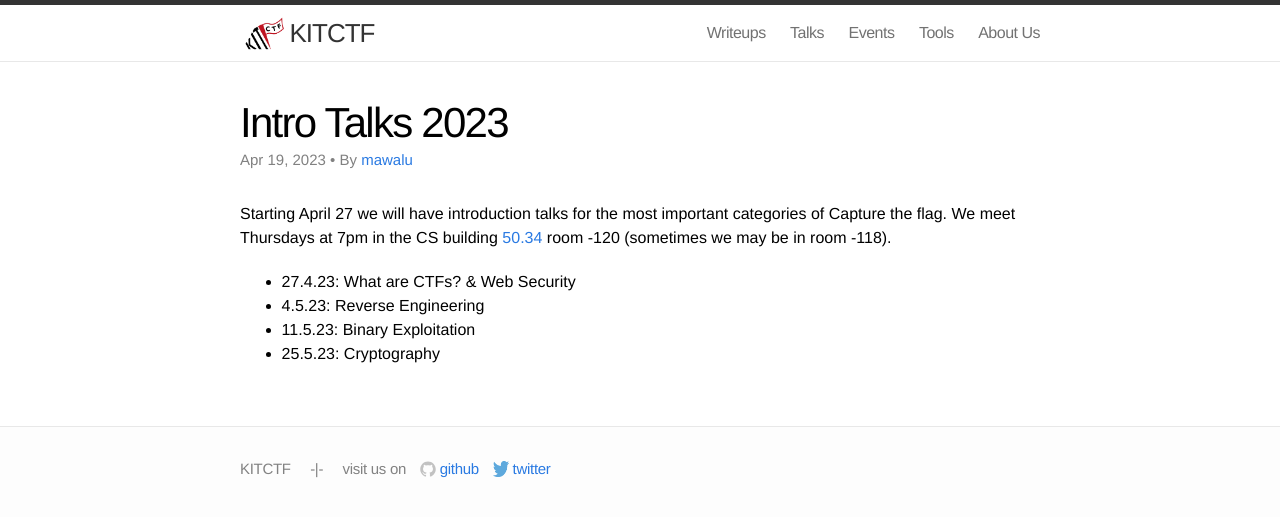
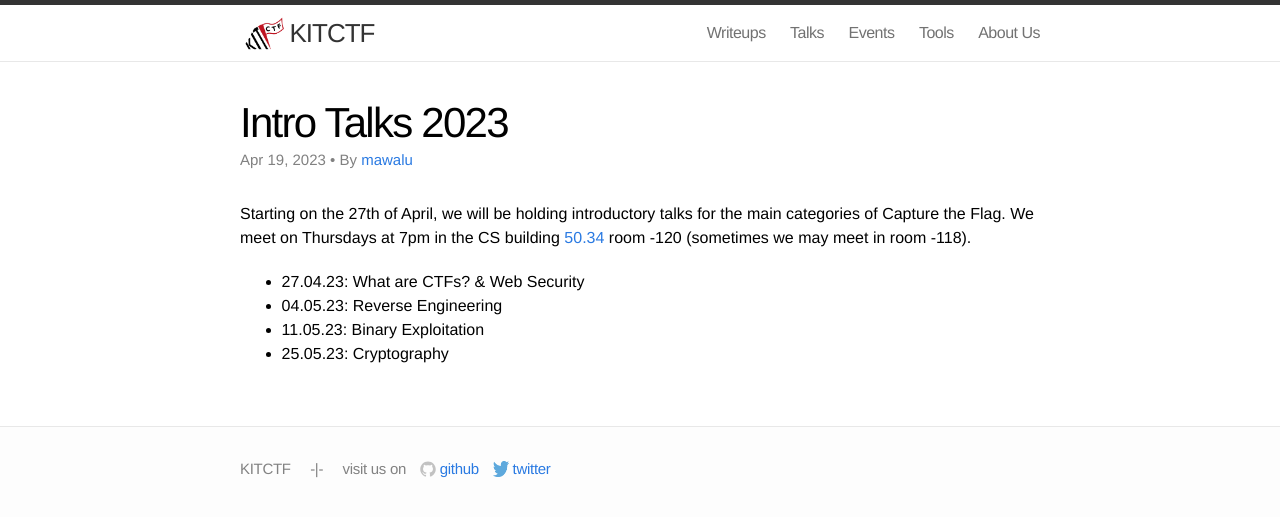
Before and after one commit to kitctf/www, a Jekyll site: the page built from _posts/2023-04-19-into.md, in a window 1280 px wide. Shown: the top 517 px of the page. Built offline with Jekyll 4.4.1, drawn with Linux system fonts in a browser that asks for light colours.

Commit message:
Apply suggestions from code review
Co-authored-by: I-Al-Istannen <I-Al-Istannen@users.noreply.github.com>

```diff
--- a/_posts/2023-04-19-into.md
+++ b/_posts/2023-04-19-into.md
@@ -6,10 +6,10 @@ permalink: /intro/
 author: mawalu
 ---
 
-Starting April 27 we will have introduction talks for the most important categories of Capture the flag.
-We meet Thursdays at 7pm in the CS building [50.34](https://www.kit.edu/campusplan/) room -120 (sometimes we may be in room -118).
+Starting on the 27th of April, we will be holding introductory talks for the main categories of Capture the Flag.
+We meet on Thursdays at 7pm in the CS building [50.34](https://www.kit.edu/campusplan/) room -120 (sometimes we may meet in room -118).
 
- * 27.4.23: What are CTFs? & Web Security
- * 4.5.23: Reverse Engineering
- * 11.5.23: Binary Exploitation
- * 25.5.23: Cryptography
+ * 27.04.23: What are CTFs? & Web Security
+ * 04.05.23: Reverse Engineering
+ * 11.05.23: Binary Exploitation
+ * 25.05.23: Cryptography
```
Also changed, not shown: meetings.md (+1 -1 lines).
